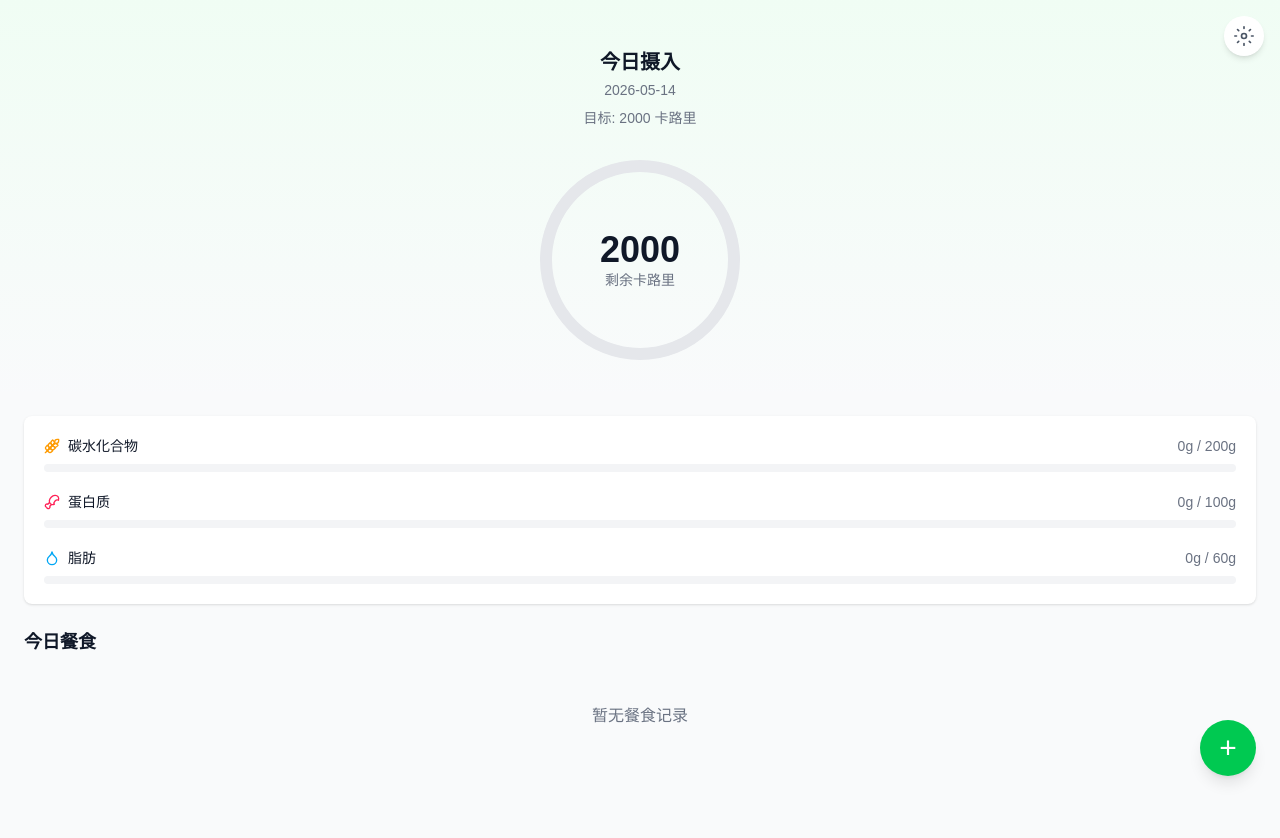
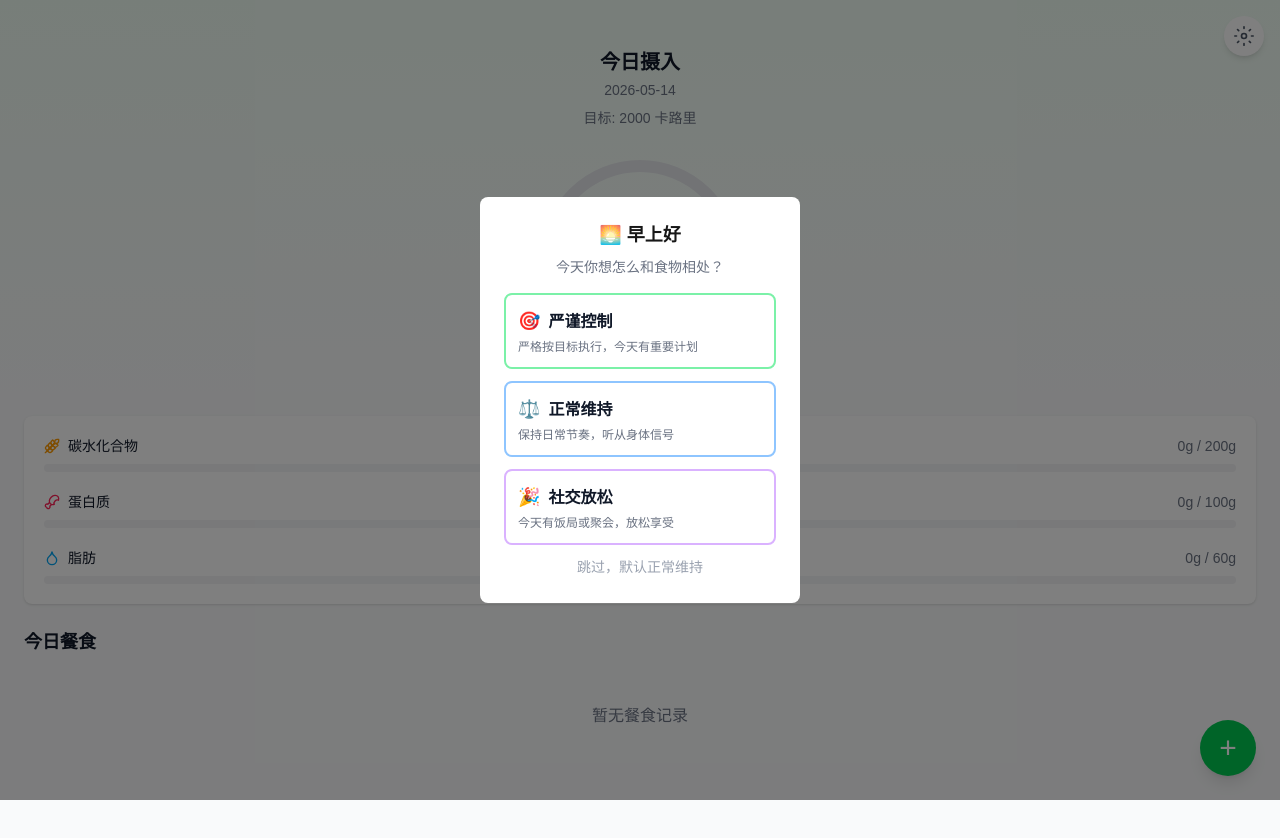
Before and after one commit to Fiona-v7/diet-ai, a Next.js app: page / in a window 1280 px wide. Shown: the top 838 px of the page. Built offline with nearby package versions, Linux system fonts and the light colour scheme.

Commit message:
添加每日进食意图早晨设定功能

```diff
--- a/app/page.tsx
+++ b/app/page.tsx
@@ -39,6 +39,11 @@ export default function Home() {
   const [emotion, setEmotion] = useState('常规');
   const [loading, setLoading] = useState(false);
   const [showSettings, setShowSettings] = useState(false);
+  const [todayIntention, setTodayIntention] = useState<string>('');
+  const [showIntention, setShowIntention] = useState(false);
+
+  // 获取今天的日期
+  const today = getToday();
 
   // 首次加载时从 localStorage 读取数据
   useEffect(() => {
@@ -46,7 +51,15 @@ export default function Home() {
     const savedMeals = localStorage.getItem('diet-meals');
     if (savedGoal) setDailyGoal(JSON.parse(savedGoal));
     if (savedMeals) setMeals(JSON.parse(savedMeals));
-  }, []);
+
+    const savedIntention = localStorage.getItem('diet-intention');
+    const savedIntentionDate = localStorage.getItem('diet-intention-date');
+    if (savedIntention && savedIntentionDate === today) {
+      setTodayIntention(savedIntention);
+    } else {
+      setShowIntention(true);
+    }
+  }, [today]);
 
   // 每次数据变化时保存到 localStorage
   useEffect(() => {
@@ -55,7 +68,6 @@ export default function Home() {
   }, [dailyGoal, meals]);
 
   // 只汇总今天的记录
-  const today = getToday();
   const todayMeals = meals.filter((m) => m.date === today);
   const currentIntake = todayMeals.reduce(
     (acc, meal) => ({
@@ -88,7 +100,7 @@ export default function Home() {
         carbs: data.carbs,
         protein: data.protein,
         fat: data.fat,
-        date: getToday(),
+        date: today,
         mealTime: mealTime,
         emotion: emotion,
       };
@@ -100,7 +112,7 @@ export default function Home() {
     } finally {
       setLoading(false);
     }
-  }, [description, mealTime, emotion]);
+  }, [description, mealTime, emotion, today]);
 
   // 删除指定餐食记录
   const deleteMeal = useCallback((index: number) => {
@@ -118,6 +130,14 @@ export default function Home() {
       setMeals(newMeals);
     }
   }, [meals, todayMeals]);
+
+  // 保存今日进食意图
+  const saveIntention = useCallback((intention: string) => {
+    setTodayIntention(intention);
+    localStorage.setItem('diet-intention', intention);
+    localStorage.setItem('diet-intention-date', today);
+    setShowIntention(false);
+  }, [today]);
 
   // 如果正在显示设置页面，就渲染设置页
   if (showSettings) {
@@ -138,6 +158,7 @@ export default function Home() {
         meals={todayMeals}
         todayDate={today}
         onDelete={deleteMeal}
+        todayIntention={todayIntention}
       />
 
       {/* 右上角设置按钮 */}
@@ -166,7 +187,6 @@ export default function Home() {
           <div className="bg-white rounded-lg p-6 w-80">
             <h3 className="text-lg font-bold mb-4">添加一餐</h3>
 
-            {/* 餐次选择 */}
             <div className="mb-3">
               <label className="text-sm text-gray-600 mb-1 block">餐次</label>
               <select
@@ -181,7 +201,6 @@ export default function Home() {
               </select>
             </div>
 
-            {/* 情绪选择 */}
             <div className="mb-3">
               <label className="text-sm text-gray-600 mb-1 block">此刻感受</label>
               <select
@@ -198,7 +217,6 @@ export default function Home() {
               </select>
             </div>
 
-            {/* 食物描述输入 */}
             <input
               type="text"
               placeholder="例如：一碗牛肉面"
@@ -226,6 +244,50 @@ export default function Home() {
           </div>
         </div>
       )}
+
+      {/* 每日进食意图选择弹窗 */}
+      {showIntention && (
+        <div className="fixed inset-0 bg-black/50 flex items-center justify-center z-50">
+          <div className="bg-white rounded-lg p-6 w-80">
+            <h3 className="text-lg font-bold mb-2 text-center">🌅 早上好</h3>
+            <p className="text-sm text-gray-500 mb-4 text-center">
+              今天你想怎么和食物相处？
+            </p>
+            <div className="space-y-3">
+              <button
+                onClick={() => saveIntention('严谨控制')}
+                className="w-full p-3 rounded-lg border-2 border-green-300 hover:bg-green-50 text-left"
+              >
+                <span className="text-lg mr-2">🎯</span>
+                <span className="font-semibold text-gray-900">严谨控制</span>
+                <p className="text-xs text-gray-500 mt-1">严格按目标执行，今天有重要计划</p>
+              </button>
+              <button
+                onClick={() => saveIntention('正常维持')}
+                className="w-full p-3 rounded-lg border-2 border-blue-300 hover:bg-blue-50 text-left"
+              >
+                <span className="text-lg mr-2">⚖️</span>
+                <span className="font-semibold text-gray-900">正常维持</span>
+                <p className="text-xs text-gray-500 mt-1">保持日常节奏，听从身体信号</p>
+              </button>
+              <button
+                onClick={() => saveIntention('社交放松')}
+                className="w-full p-3 rounded-lg border-2 border-purple-300 hover:bg-purple-50 text-left"
+              >
+                <span className="text-lg mr-2">🎉</span>
+                <span className="font-semibold text-gray-900">社交放松</span>
+                <p className="text-xs text-gray-500 mt-1">今天有饭局或聚会，放松享受</p>
+              </button>
+            </div>
+            <button
+              onClick={() => saveIntention('正常维持')}
+              className="w-full mt-3 text-sm text-gray-400 hover:text-gray-600"
+            >
+              跳过，默认正常维持
+            </button>
+          </div>
+        </div>
+      )}
     </main>
   );
 }
--- a/components/Dashboard.tsx
+++ b/components/Dashboard.tsx
@@ -26,6 +26,7 @@ interface DashboardProps {
   meals: Meal[]
   todayDate: string
   onDelete: (index: number) => void
+  todayIntention: string
 }
 
 function CircularProgress({
@@ -154,7 +155,6 @@ function MealItem({ meal, onDelete, index }: { meal: Meal; onDelete: (index: num
           <p className="font-semibold text-gray-900">{meal.calories}</p>
           <p className="text-xs text-gray-500">卡路里</p>
         </div>
-        {/* 删除按钮 */}
         <button
           onClick={() => {
             if (confirm('确定要删除这条记录吗？')) {
@@ -174,7 +174,6 @@ function MealItem({ meal, onDelete, index }: { meal: Meal; onDelete: (index: num
   )
 }
 
-// 情绪统计与洞察组件
 function EmotionSummary({ meals }: { meals: Meal[] }) {
   const emotionCounts: Record<string, number> = {};
   meals.forEach((m) => {
@@ -224,16 +223,26 @@ function EmotionSummary({ meals }: { meals: Meal[] }) {
         </div>
       </div>
     </div>
-  );
+  )
 }
 
-export default function Dashboard({ dailyGoal, currentIntake, meals, todayDate, onDelete }: DashboardProps) {
+export default function Dashboard({ dailyGoal, currentIntake, meals, todayDate, onDelete, todayIntention }: DashboardProps) {
   return (
     <div className="relative min-h-screen bg-gray-50 pb-24">
-      {/* Header */}
       <div className="bg-gradient-to-b from-green-50 to-gray-50 px-6 pb-8 pt-12">
         <h1 className="mb-1 text-center text-xl font-semibold text-gray-900">今日摄入</h1>
         <p className="mb-2 text-center text-sm text-gray-500">{todayDate}</p>
+        {todayIntention && (
+          <div className="flex justify-center mb-2">
+            <span className={`text-xs px-3 py-1 rounded-full ${
+              todayIntention === '严谨控制' ? 'bg-green-100 text-green-700' :
+              todayIntention === '社交放松' ? 'bg-purple-100 text-purple-700' :
+              'bg-blue-100 text-blue-700'
+            }`}>
+              今日：{todayIntention}
+            </span>
+          </div>
+        )}
         <p className="mb-8 text-center text-sm text-gray-500">
           目标: {dailyGoal.calories} 卡路里
         </p>
@@ -243,7 +252,6 @@ export default function Dashboard({ dailyGoal, currentIntake, meals, todayDate,
         </div>
       </div>
 
-      {/* Macro Progress Bars */}
       <div className="px-6 py-6">
         <div className="border-0 bg-white shadow-sm rounded-lg p-5 space-y-5">
           <LinearProgress
@@ -270,7 +278,6 @@ export default function Dashboard({ dailyGoal, currentIntake, meals, todayDate,
         </div>
       </div>
 
-      {/* Meals List */}
       <div className="px-6">
         <h2 className="mb-4 text-lg font-semibold text-gray-900">今日餐食</h2>
         <div className="space-y-3">
@@ -282,7 +289,6 @@ export default function Dashboard({ dailyGoal, currentIntake, meals, todayDate,
         </div>
       </div>
 
-      {/* 今日心态小结 */}
       {meals.length > 0 && (
         <div className="px-6 mt-6">
           <EmotionSummary meals={meals} />
```
